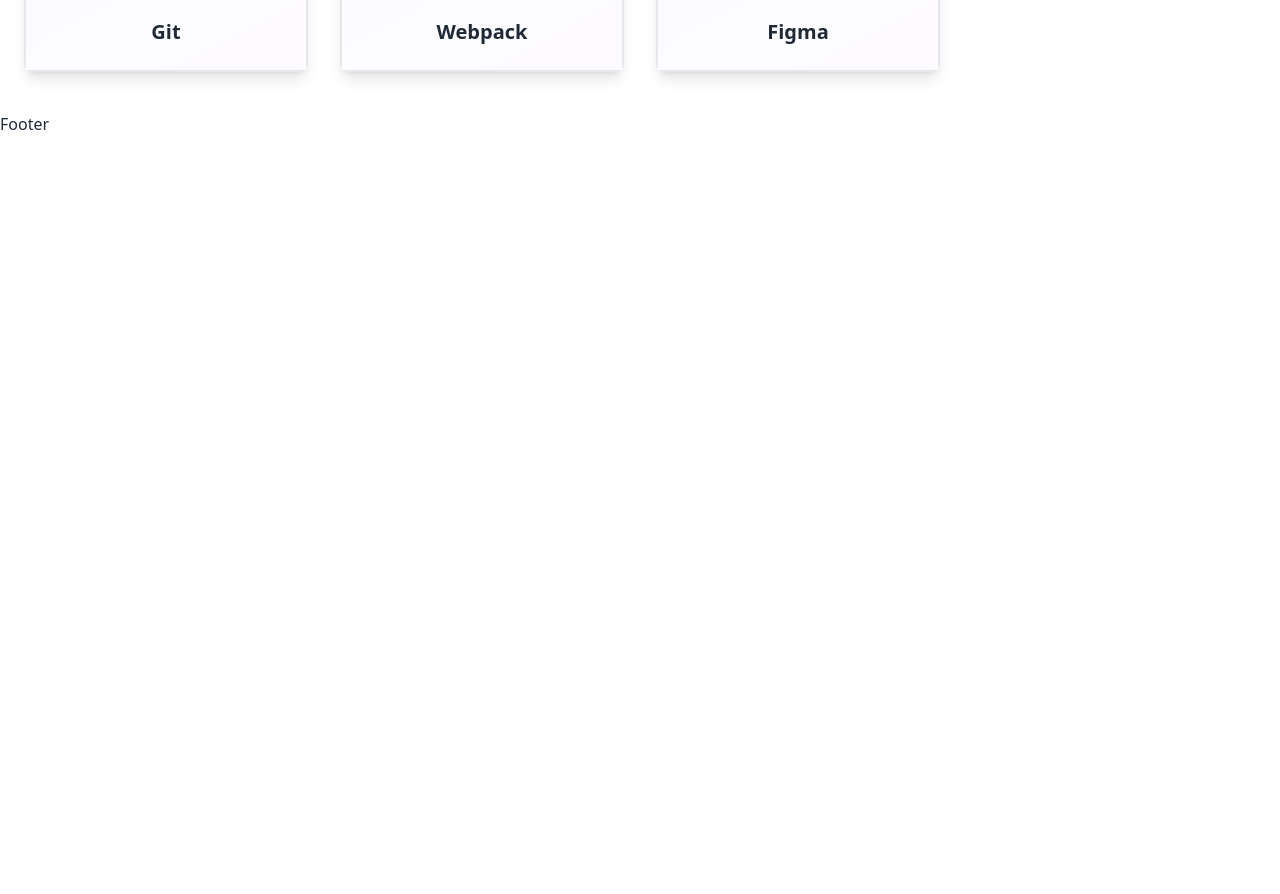
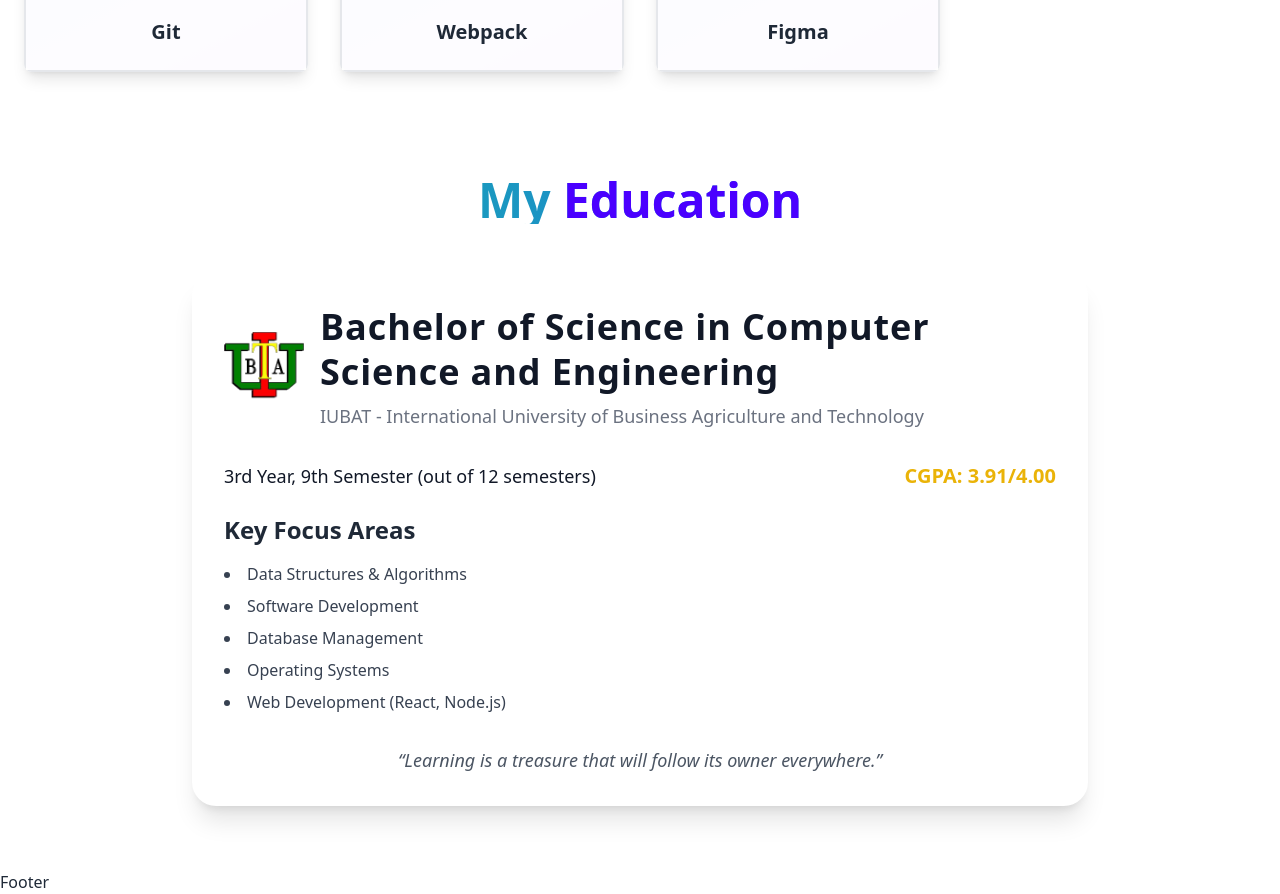
Before and after one commit to Ayesha10412/my-portfolio, a React (Vite) app: page / in a window 1280 px wide. Shown: the part 1700-2594 px from the top of the page. Before the commit the page ends 1836 px from the top, so only its background shows below. Built offline with nearby package versions, Linux system fonts and the light colour scheme.

Commit message:
added the educational qualifications section

```diff
--- a/src/Pages/Main.jsx
+++ b/src/Pages/Main.jsx
@@ -2,6 +2,7 @@
 import DesAndIntro from "../components/DesAndIntro";
 import About from "../components/About/About";
 import Skill from "../components/Skill/Skill";
+import Education from "../components/Education/Education";
 
 const Main = () => {
   return (
@@ -9,6 +10,7 @@
       <DesAndIntro></DesAndIntro>
       <About></About>
       <Skill></Skill>
+      <Education></Education>
     </div>
   );
 };
--- /dev/null
+++ b/src/components/Education/Education.jsx
@@ -0,0 +1,75 @@
+import React from "react";
+import { FaUniversity } from "react-icons/fa"; // Icon for university
+import universityLogo from "../../assets/Iubat-logo.png"; // Import your logo
+
+const Education = () => {
+  return (
+    <div className="container mx-auto px-6 py-16">
+      {/* Title Section */}
+      <h1 className="text-5xl font-extrabold text-center mb-12 text-transparent bg-clip-text bg-gradient-to-r from-teal-500 to-blue-600">
+        My <span className="text-primary">Education</span>
+      </h1>
+
+      {/* Education Card */}
+      <div className="bg-white p-8 rounded-3xl shadow-xl hover:shadow-2xl transition-all duration-300 max-w-4xl mx-auto">
+        {/* Institution and Degree Information */}
+        <div className="flex items-center justify-between mb-8">
+          <div className="flex items-center space-x-4">
+            <img
+              src={universityLogo}
+              alt="IUBAT Logo"
+              className="w-20 h-20 object-contain"
+            />
+            <div className="text-gray-900">
+              <h2 className="text-4xl font-semibold tracking-wide leading-tight">
+                Bachelor of Science in Computer Science and Engineering
+              </h2>
+              <h3 className="text-lg mt-2 text-gray-500">
+                IUBAT - International University of Business Agriculture and
+                Technology
+              </h3>
+            </div>
+          </div>
+
+          {/* University Icon (You can remove this if you are using the logo) */}
+          {/* <div className="text-teal-500 text-6xl">
+            <FaUniversity />
+          </div> */}
+        </div>
+
+        {/* Duration and CGPA */}
+        <div className="flex items-center justify-between mb-6 text-gray-900">
+          <p className="text-lg">
+            3rd Year, 9th Semester (out of 12 semesters)
+          </p>
+          <p className="text-xl font-semibold text-yellow-500">
+            CGPA: 3.91/4.00
+          </p>
+        </div>
+
+        {/* Key Focus Areas */}
+        <div className="mb-8">
+          <h3 className="text-2xl font-semibold text-gray-800 mb-4">
+            Key Focus Areas
+          </h3>
+          <ul className="list-disc list-inside text-gray-700 space-y-2">
+            <li>Data Structures & Algorithms</li>
+            <li>Software Development</li>
+            <li>Database Management</li>
+            <li>Operating Systems</li>
+            <li>Web Development (React, Node.js)</li>
+          </ul>
+        </div>
+
+        {/* Special Section with Quote */}
+        <div className="mt-8 text-center">
+          <p className="text-gray-600 text-lg italic">
+            “Learning is a treasure that will follow its owner everywhere.”
+          </p>
+        </div>
+      </div>
+    </div>
+  );
+};
+
+export default Education;
--- a/src/router/Router.jsx
+++ b/src/router/Router.jsx
@@ -3,6 +3,7 @@
 import MainLayout from "../Pages/Layout/MainLayout";
 import About from "../components/About/About";
 import Skill from "../components/Skill/Skill";
+import Education from "../components/Education/Education";
 
 const Router = createBrowserRouter([
   {
@@ -21,6 +22,10 @@
         path: "/",
         element: <Skill></Skill>,
       },
+      {
+        path: "/",
+        element: <Education></Education>,
+      },
     ],
   },
 ]);
```
Also changed, not shown: src/assets/Iubat-logo.png (added).
